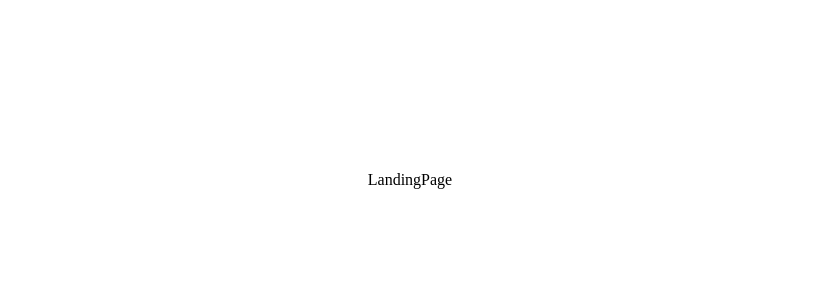
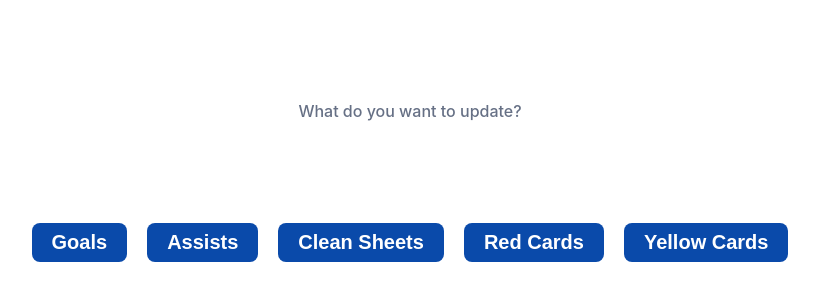
Before and after one commit to SundayLeagueSoccer/sls-admin-application-fe, a React (Vite) app: page / in a window 1280 px wide. Shown: the part 220-520 px from the top of the page, without its empty margins (230-1049 px from the left). Built offline with nearby package versions, Linux system fonts and the light colour scheme; a web font is replaced by a local one.

Commit message:
feat: landing page updated

```diff
--- a/src/assets/styles/colors.scss
+++ b/src/assets/styles/colors.scss
@@ -2,3 +2,6 @@
 $primary: #213f7d;
 $secondary: #0052b0;
 $light: #545f7d;
+
+$test: #667085;
+$buttonColor: #0A4AAA;
--- a/src/pages/LandingPage/LandingPage.module.scss
+++ b/src/pages/LandingPage/LandingPage.module.scss
@@ -3,12 +3,47 @@
 
 .LandingPage {
   display: flex;
+  flex-direction: column;
   font-family: "Solway", serif;
   width: 100vw;
   height: 100vh;
   justify-content: center;
   align-items: center;
 
+  @include md() {
+  }
+
   @include sm() {
   }
+
+  .LandingPageHeader {
+    margin-bottom: pixRem(100);
+    p {
+      color: $test;
+      font-family: "Inter";
+      font-style: normal;
+      font-weight: 500;
+      font-size: pixRem(16);
+      line-height: pixRem(24);
+    }
+  }
+
+  .LandingPageButtons {
+    display: flex;
+    align-items: center;
+    column-gap: pixRem(20);
+
+    button {
+      background-color: $buttonColor;
+      border-radius: pixRem(8);
+      padding: pixRem(8) pixRem(20);
+      color: #ffffff;
+      font-style: normal;
+      font-weight: 700;
+      font-size: pixRem(20);
+      outline: none;
+      border: none;
+      cursor: pointer;
+    }
+  }
 }
--- a/src/pages/LandingPage/index.tsx
+++ b/src/pages/LandingPage/index.tsx
@@ -1,11 +1,38 @@
+// stylesheet
 import styles from "./LandingPage.module.scss";
+
+// Framer motion
 import AnimatedFadeInPage from "../../utils/AnimatedFadeInPage";
+
+// React link
+import { Link } from "react-router-dom";
 
 const LandingPage = () => {
   return (
     <>
       <AnimatedFadeInPage>
-        <main className={styles.LandingPage}>LandingPage</main>
+        <main className={styles.LandingPage}>
+          <div className={styles.LandingPageHeader}>
+            <p>What do you want to update?</p>
+          </div>
+          <div className={styles.LandingPageButtons}>
+            <Link to="/">
+              <button>Goals</button>
+            </Link>
+            <Link to="/">
+              <button>Assists</button>
+            </Link>
+            <Link to="/">
+              <button>Clean Sheets</button>
+            </Link>
+            <Link to="/">
+              <button>Red Cards</button>
+            </Link>
+            <Link to="/">
+              <button>Yellow Cards</button>
+            </Link>
+          </div>
+        </main>
       </AnimatedFadeInPage>
     </>
   );
```
